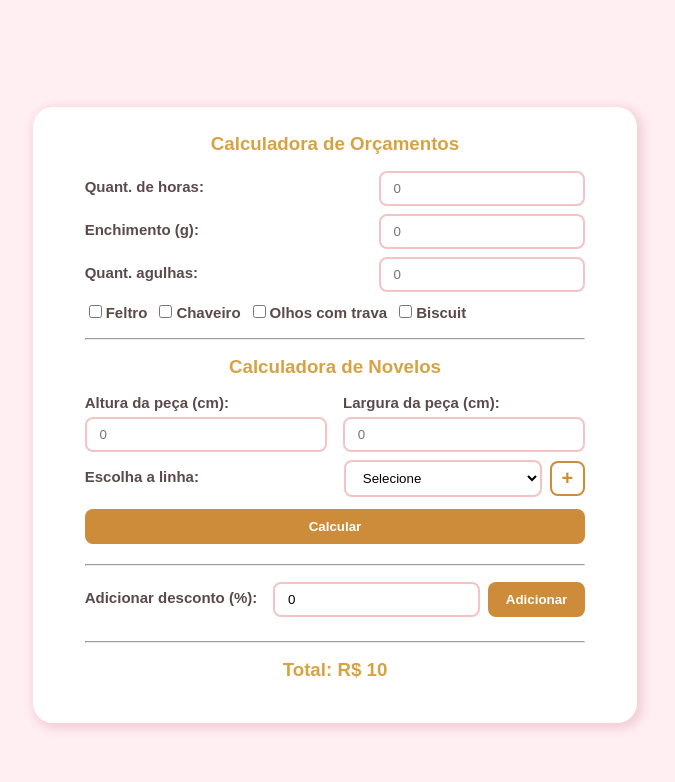
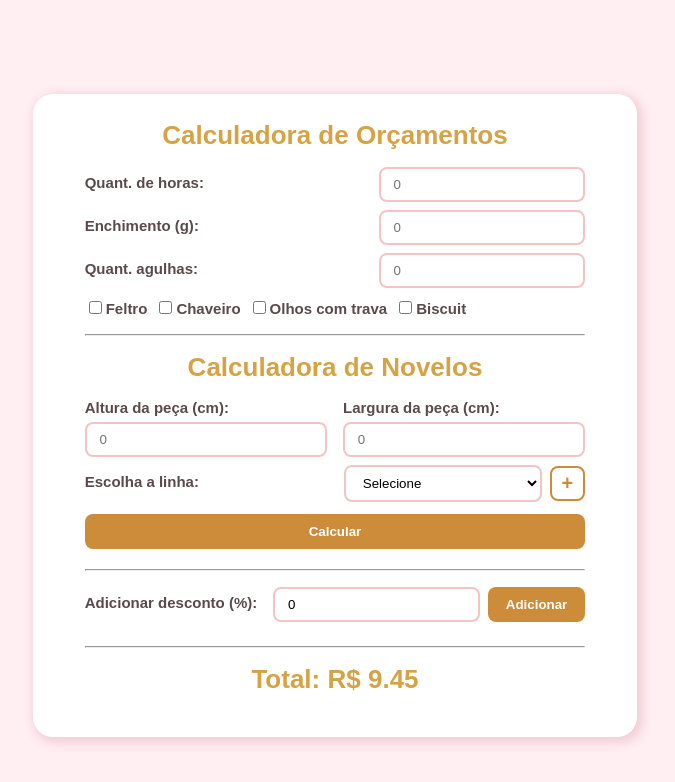
Before and after one commit to mirellanaspolini/calcularOrcamento, a React (Vite) app: page / in a window 1280 px wide. Shown: the top 782 px of the page, without its empty margins (305-980 px from the left). Built offline with nearby package versions, Linux system fonts and the light colour scheme.

Commit message:
CONCLUIDO: refatoração

```diff
--- a/src/App.css
+++ b/src/App.css
@@ -58,6 +58,7 @@ h3 {
     text-align: center;
     margin-bottom: 16px;
     color: #d6a344;
+    font-size: 26px;
 }
 
 h3,
@@ -99,8 +100,6 @@ button {
     border-color: #cc8c39;
     background-color: #fff;
     color: #cc8c39;
-    /* margin-bottom: 8px;
-    margin-left: 8px; */
 }
 
 .btnSecundario:hover {
--- a/src/App.jsx
+++ b/src/App.jsx
@@ -75,8 +75,7 @@ const App = () => {
             />
             <hr />
             <h3>
-                Total: R${" "}
-                {isNaN(valorTotal) ? "0.00" : Math.ceil(valorTotal.toFixed(2))}
+                Total: R$ {isNaN(valorTotal) ? "0.00" : valorTotal.toFixed(2)}
             </h3>
         </main>
     );
--- a/src/componentes/AplicadorDesconto/index.jsx
+++ b/src/componentes/AplicadorDesconto/index.jsx
@@ -29,7 +29,6 @@ const AplicadorDesconto = ({ valorTotal, setValorTotal }) => {
                 tipo="number"
                 onChange={({ target }) => setPercDesconto(target.value)}
                 valor={percDesconto}
-                placeholder="0"
             />
             {desconto === 0 ? (
                 <button
--- a/src/componentes/CalculadoraNovelos/index.jsx
+++ b/src/componentes/CalculadoraNovelos/index.jsx
@@ -59,7 +59,6 @@ const CalculadoraNovelos = ({ setTotalValorNovelo }) => {
                 largura: 10,
                 altura: 5,
                 peso: 8,
-                // carreiras 5, 12 pontos
             },
             noveloInfo: {
                 pesoNovelo: 85,
@@ -126,7 +125,7 @@ const CalculadoraNovelos = ({ setTotalValorNovelo }) => {
     };
 
     return (
-        <div>
+        <>
             <h3>Calculadora de Novelos</h3>
 
             <form>
@@ -197,7 +196,7 @@ const CalculadoraNovelos = ({ setTotalValorNovelo }) => {
                 taAberto={{ isOpen, setIsOpen }}
                 lista={{ listaLinhas, setListaLinhas }}
             />
-        </div>
+        </>
     );
 };
 
--- a/src/componentes/Modal/ModalConteudo/index.jsx
+++ b/src/componentes/Modal/ModalConteudo/index.jsx
@@ -67,7 +67,6 @@ const ModalConteudo = ({ lista, taAberto }) => {
 
     return (
         <form>
-            <div>
             <h3>Cadastre uma nova linha</h3>
             <h4>Novelo: </h4>
             <CampoTexto
@@ -137,11 +136,10 @@ const ModalConteudo = ({ lista, taAberto }) => {
                 tipo="number"
                 placeholder="0"
             />
-            </div>
             <MensagemErro erro={erro} />
             {feedback && <p>{feedback}</p>}
 
-            <span style={{ display: "flex", gap: "2px" }}>
+            <span style={{ display: "flex", gap: "8px" }}>
                 <button
                     className="btnFull btnPrimario"
                     type="submit"
--- a/src/componentes/ValoresAdicionais/index.jsx
+++ b/src/componentes/ValoresAdicionais/index.jsx
@@ -35,6 +35,7 @@ const ValoresAdicionais = ({ setValorAdicional, valorAdicional }) => {
         <div style={{marginTop: "12px"}}>
             {campos.map(({ id, label, preco }) => (
                 <Checkbox
+                    key={id}
                     id={id}
                     label={label}
                     preco={preco}
```
Lines whose indentation alone changed are shown as unchanged.
